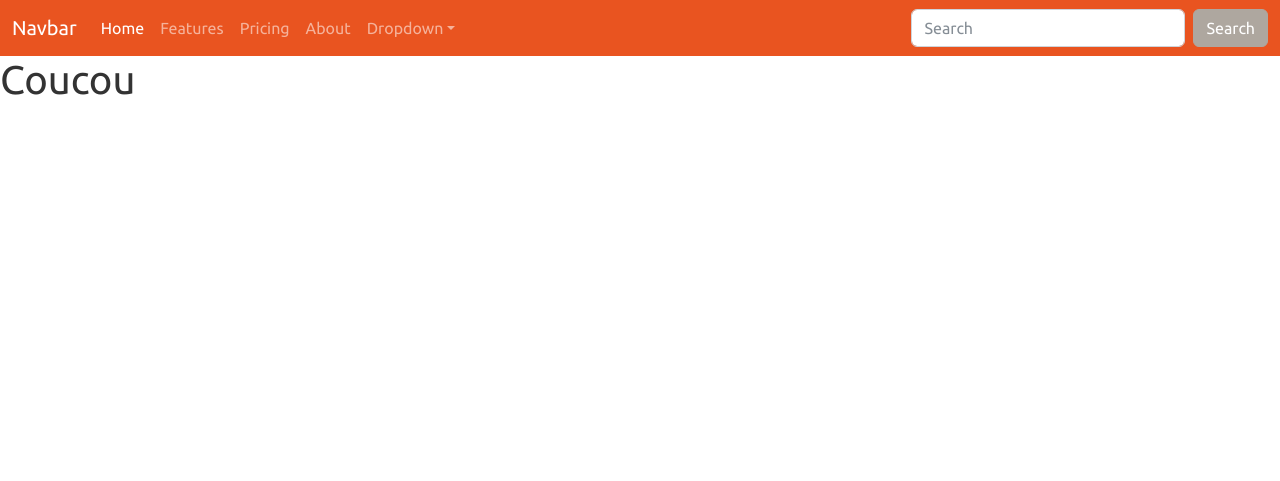
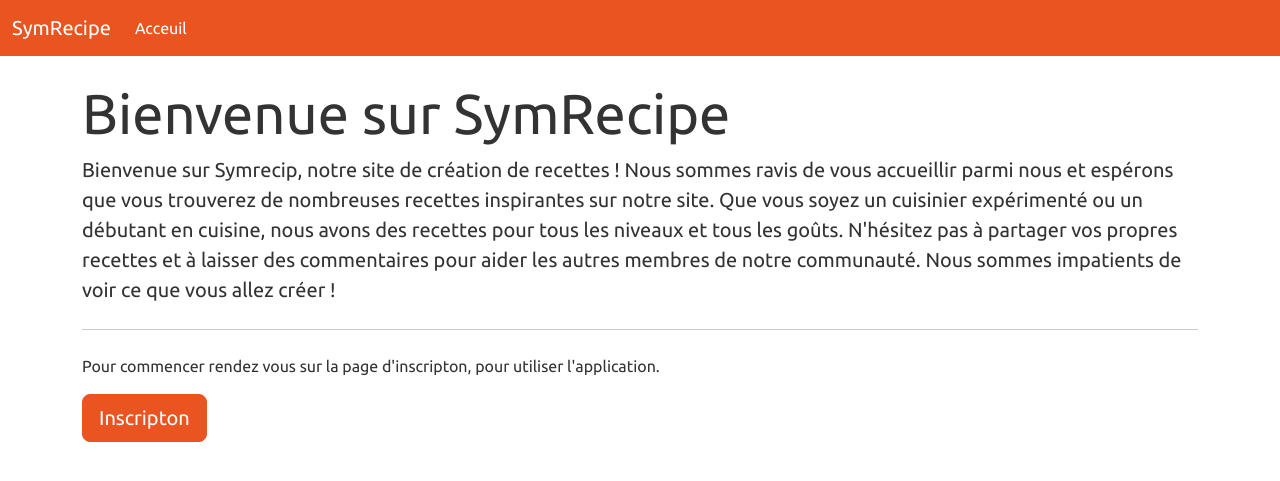
Before and after one commit to julescynamon/simrecip, a Symfony app: template templates/home.html.twig in a window 1280 px wide. Shown: the top 481 px of the page. Run offline with Twig, Linux system fonts and the light colour scheme; the template is opened without the code that fills it, so the values that code supplies are empty; some libraries are stand-ins or nearby versions.

Commit message:
page d'acceuil finis

```diff
--- a/templates/home.html.twig
+++ b/templates/home.html.twig
@@ -1,9 +1,19 @@
 {% extends "base.html.twig" %}
 
-{% block title %} Symrecip - Acceuil {% endblock %}
+{% block title %} Symrecipe - Acceuil {% endblock %}
 
 {% block body %}
 
-    <h1>Coucou</h1>
+    <div class="container mt-4">
+        <div class="jumbotron">
+            <h1 class="display-4">Bienvenue sur SymRecipe</h1>
+            <p class="lead">Bienvenue sur Symrecip, notre site de création de recettes ! Nous sommes ravis de vous accueillir parmi nous et espérons que vous trouverez de nombreuses recettes inspirantes sur notre site. Que vous soyez un cuisinier expérimenté ou un débutant en cuisine, nous avons des recettes pour tous les niveaux et tous les goûts. N'hésitez pas à partager vos propres recettes et à laisser des commentaires pour aider les autres membres de notre communauté. Nous sommes impatients de voir ce que vous allez créer !</p>
+            <hr class="my-4">
+            <p>Pour commencer rendez vous sur la page d'inscripton, pour utiliser l'application.</p>
+            <p class="lead">
+                <a class="btn btn-primary btn-lg" href="#" role="button">Inscripton</a>
+            </p>
+        </div>
+    </div>
 
 {% endblock %}
--- a/templates/partials/_header.html.twig
+++ b/templates/partials/_header.html.twig
@@ -1,40 +1,17 @@
     <nav class="navbar navbar-expand-lg navbar-dark bg-primary">
         <div class="container-fluid">
-            <a class="navbar-brand" href="#">Navbar</a>
+            <a class="navbar-brand" href="#">SymRecipe</a>
             <button class="navbar-toggler" type="button" data-bs-toggle="collapse" data-bs-target="#navbarColor01" aria-controls="navbarColor01" aria-expanded="false" aria-label="Toggle navigation">
             <span class="navbar-toggler-icon"></span>
             </button>
             <div class="collapse navbar-collapse" id="navbarColor01">
                 <ul class="navbar-nav me-auto">
                     <li class="nav-item">
-                <a class="nav-link active" href="#">Home
+                    <a class="nav-link active" href="#">Acceuil
                         <span class="visually-hidden">(current)</span>
                     </a>
                     </li>
-                <li class="nav-item">
-                <a class="nav-link" href="#">Features</a>
-                </li>
-                <li class="nav-item">
-                <a class="nav-link" href="#">Pricing</a>
-                </li>
-                <li class="nav-item">
-                <a class="nav-link" href="#">About</a>
-                </li>
-                <li class="nav-item dropdown">
-                <a class="nav-link dropdown-toggle" data-bs-toggle="dropdown" href="#" role="button" aria-haspopup="true" aria-expanded="false">Dropdown</a>
-                <div class="dropdown-menu">
-                    <a class="dropdown-item" href="#">Action</a>
-                    <a class="dropdown-item" href="#">Another action</a>
-                    <a class="dropdown-item" href="#">Something else here</a>
-                    <div class="dropdown-divider"></div>
-                    <a class="dropdown-item" href="#">Separated link</a>
-                </div>
-                </li>
                 </ul>
-            <form class="d-flex">
-                <input class="form-control me-sm-2" type="text" placeholder="Search">
-                <button class="btn btn-secondary my-2 my-sm-0" type="submit">Search</button>
-            </form>
             </div>
         </div>
     </nav>
```
Lines whose indentation alone changed are shown as unchanged.
